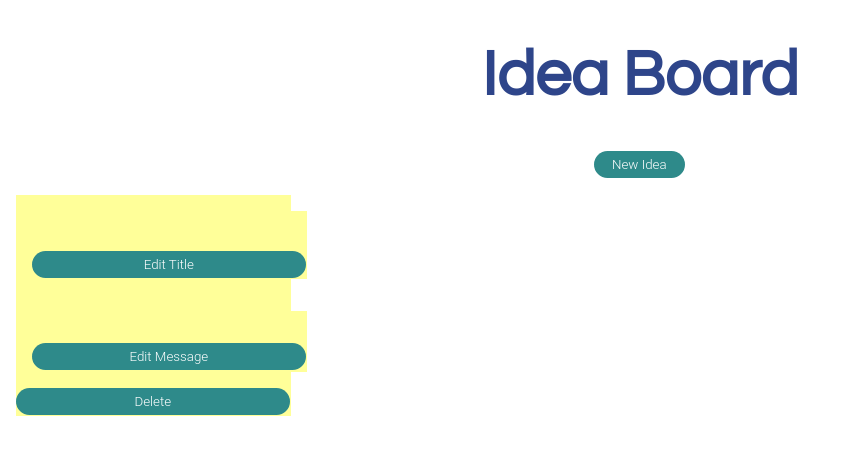
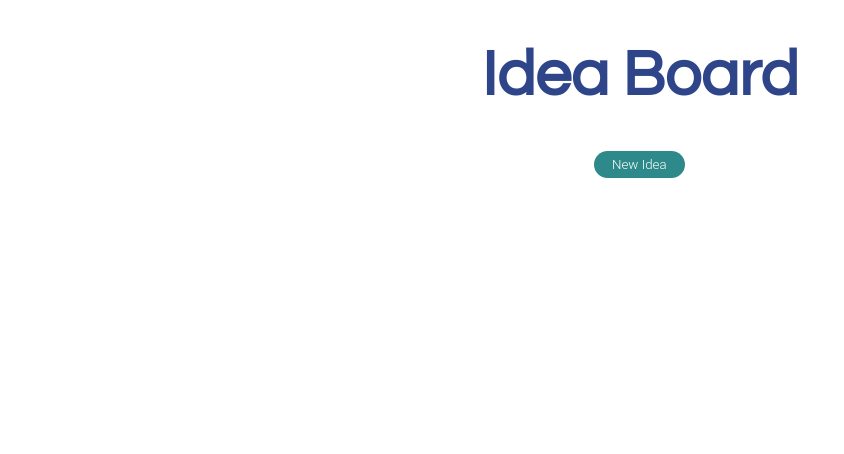
Before and after one commit to codeAdventureNow/Idea-Board-2.0, a React (Create React App) app: page / in a window 1280 px wide. Shown: the top 454 px of the page, without its empty margins (0-844 px from the left). Built offline with nearby package versions, Linux system fonts and the light colour scheme; a web font is replaced by a local one.

Commit message:
starts with no ideas in state

```diff
--- a/src/App.js
+++ b/src/App.js
@@ -5,16 +5,10 @@ import AddIdea from './AddIdea';
 import IdeaList from './IdeaList';
 
 export default function App() {
-  const [ideas, setIdeas] = useState([
-    {
-      id: 0,
-      title: '',
-      message: '',
-    },
-  ]);
+  const [ideas, setIdeas] = useState([]);
 
   function handleAddIdea() {
-    let nextId = Math.floor(Math.random() * 100);
+    let nextId = Math.floor(Math.random() * 1000);
     setIdeas([
       ...ideas,
       {
```
